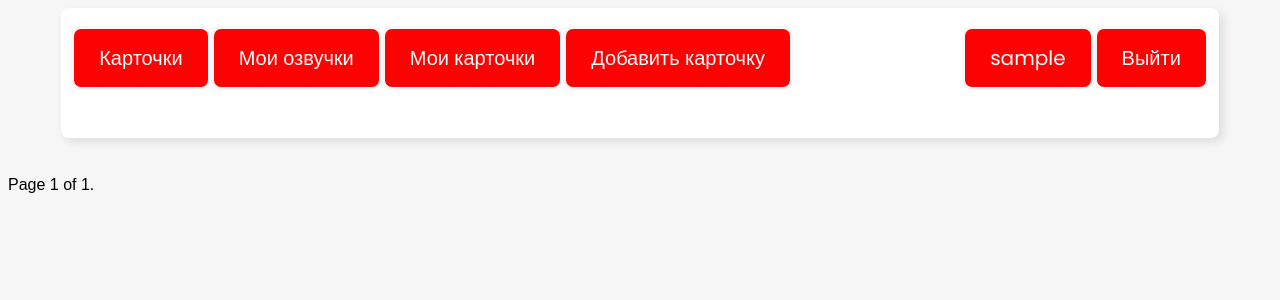
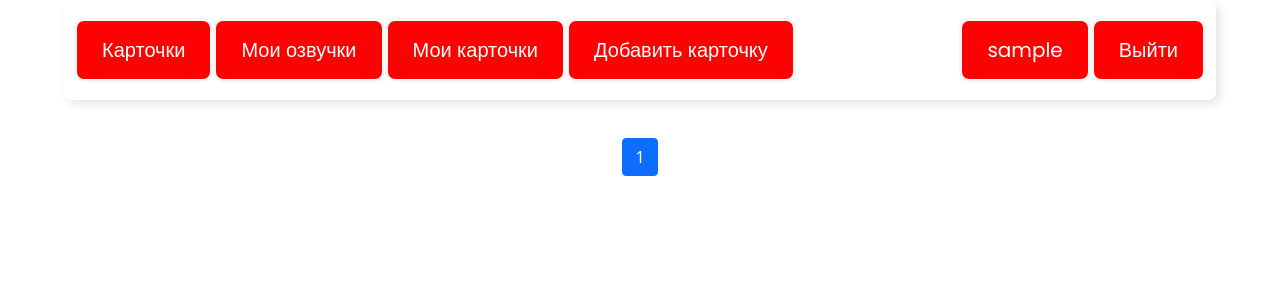
Before and after one commit to nazaroviktor2/michelin-dictator, a Django app: page /my_audio/ in a window 1280 px wide. Shown: the top 300 px of the page. Run offline with Django 4.2, Linux system fonts and the light colour scheme; the visitor is signed in with stand-in values (Sample User, id 1); data that the repository does not hold is empty.

Commit message:
add paginator

```diff
--- a/michelinDictator/templates/my_audios.html
+++ b/michelinDictator/templates/my_audios.html
@@ -1,6 +1,7 @@
  {% extends 'base.html' %}
 
  {% block content %}
+<link href="https://cdn.jsdelivr.net/npm/bootstrap@5.0.2/dist/css/bootstrap.min.css" rel="stylesheet" integrity="sha384-EVSTQN3/azprG1Anm3QDgpJLIm9Nao0Yz1ztcQTwFspd3yD65VohhpuuCOmLASjC" crossorigin="anonymous">
 
  <style>
     .centered {
@@ -66,17 +67,41 @@
            </div>
     {% endfor %}
 
-  <div>
-  <span>
-    {% if cards.has_previous %}
-      <a href="?page={{ cards.previous_page_number }}">Previous</a>
-    {% endif %}
-    <span>
-      Page {{ cards.number }} of {{cards.paginator.num_pages }}.
-    </span>
-    {% if cards.has_next %}
-      <a href="?page={{ cards.next_page_number }}">Next</a>
-    {% endif %}
-  </span>
-</div>
+<nav aria-label="Page navigation" style="margin-top: 1%;">
+  <ul class="pagination justify-content-center">
+      {% if cards.has_previous %}
+      <li class="page-item">
+        <a class="page-link" href="?page=1" aria-label="Previous">
+          <span aria-hidden="true">&laquo;</span>
+          <span class="sr-only">В начало</span>
+        </a>
+      </li>
+      <li class="page-item">
+        <a href="?page={{ cards.previous_page_number }}" class="page-link">&lsaquo; Предыдущая</a>
+      </li>
+      {% endif %}
+
+      {% for n in cards.paginator.page_range %}
+        {% if cards.number == n %}
+          <li class="page-item active">
+            <span class="page-link">{{ n }}<span class="sr-only"></span></span>
+          </li>
+        {% elif n > cards.number|add:'-3' and n < cards.number|add:'3' %}
+          <li class="page-item"><a class="page-link" href="?page={{ n }}">{{ n }}</a></li>
+        {% endif %}
+      {% endfor %}
+
+      {% if cards.has_next %}
+      <li class="page-item ">
+        <a href="?page={{ cards.next_page_number }}" class="page-link">Следущая &rsaquo;</a>
+      </li>
+        <li class="page-item">
+          <a class="page-link" href="?page={{ cards.paginator.num_pages }}" aria-label="Next">
+            <span class="sr-only">В конец</span>
+            <span aria-hidden="true">&raquo;</span>
+          </a>
+        </li>
+        {% endif %}
+</ul>
+</nav>
 {% endblock %}
```
Also changed, not shown: michelinDictator/templates/my_cards.html (+38 -0 lines), 1 other file.
